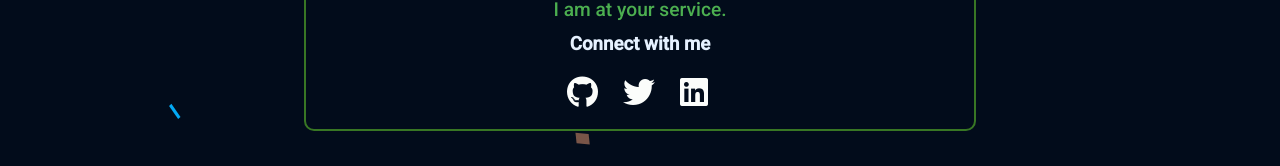
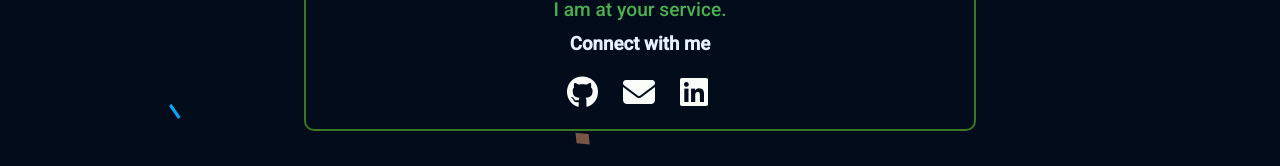
Before and after one commit to mryeminthu/react-portfolio, a React (Create React App) app: page /about in a window 1280 px wide. Shown: the part 401-567 px from the top of the page. Built offline with nearby package versions, Linux system fonts and the light colour scheme.

Commit message:
Change Twitter icon to Mail icon

```diff
--- a/src/components/About/SocialIcons.jsx
+++ b/src/components/About/SocialIcons.jsx
@@ -12,12 +12,12 @@ const SocialIcons = () => {
         <i className="fab fa-github"></i>
       </a>
       <a
-        href="https://twitter.com/mryeminthu"
+        href="mailto:dhammaarchive@hotmail.com"
         target="_blank"
         rel="noopener noreferrer"
         className="icon-link"
       >
-        <i className="fab fa-twitter"></i>
+        <i className="fas fa-envelope"></i>
       </a>
       <a
         href="https://www.linkedin.com/in/ye-min-thu-76456a214/"
```
